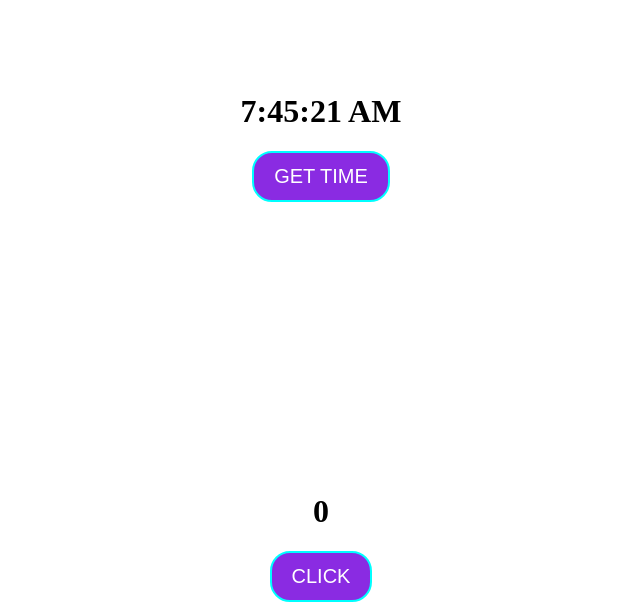
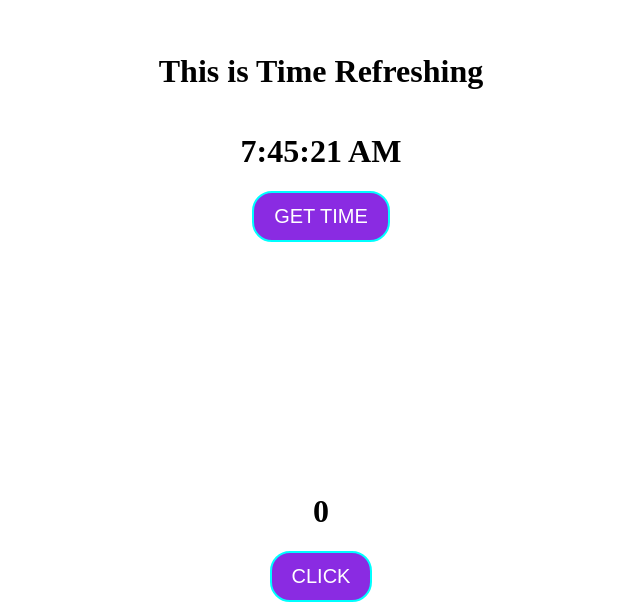
Before and after one commit to anilfth/React-practice-2023, a React (Create React App) app in the folder reactanil/: page / in a window 1280 px wide. Shown: the part 206-816 px from the top of the page, without its empty margins (319-959 px from the left). Built offline with nearby package versions, Linux system fonts and the light colour scheme.

Commit message:
intailc commit

```diff
--- a/reactanil/src/Timerefreshing.jsx
+++ b/reactanil/src/Timerefreshing.jsx
@@ -9,6 +9,7 @@ function Timerefreshing() {
     }
   return (
     <div>
+      <h1> This is Time Refreshing </h1>
       <h1>  {cTime}</h1>
       <button onClick={UpdateTime}> Get Time</button>
     </div>
```
